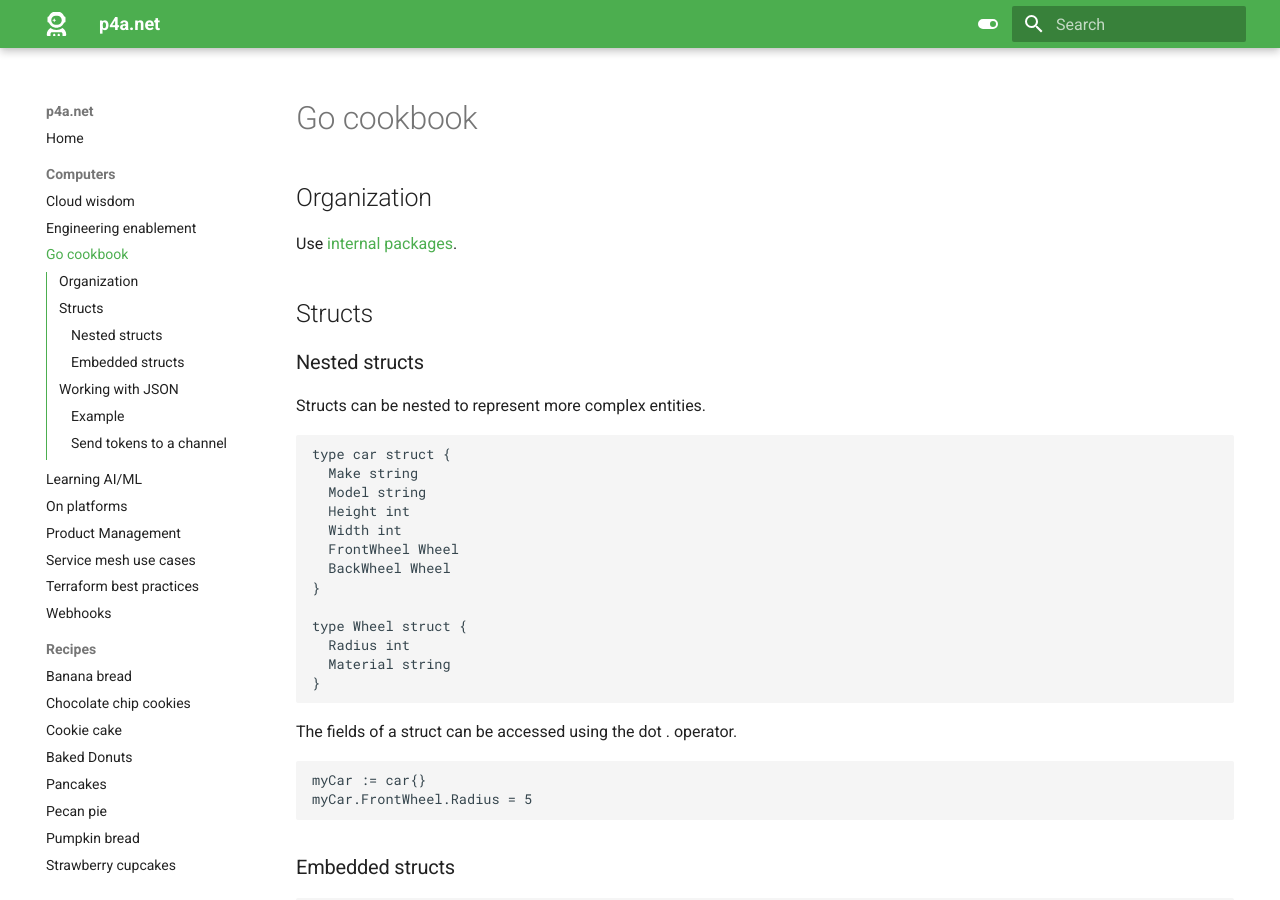
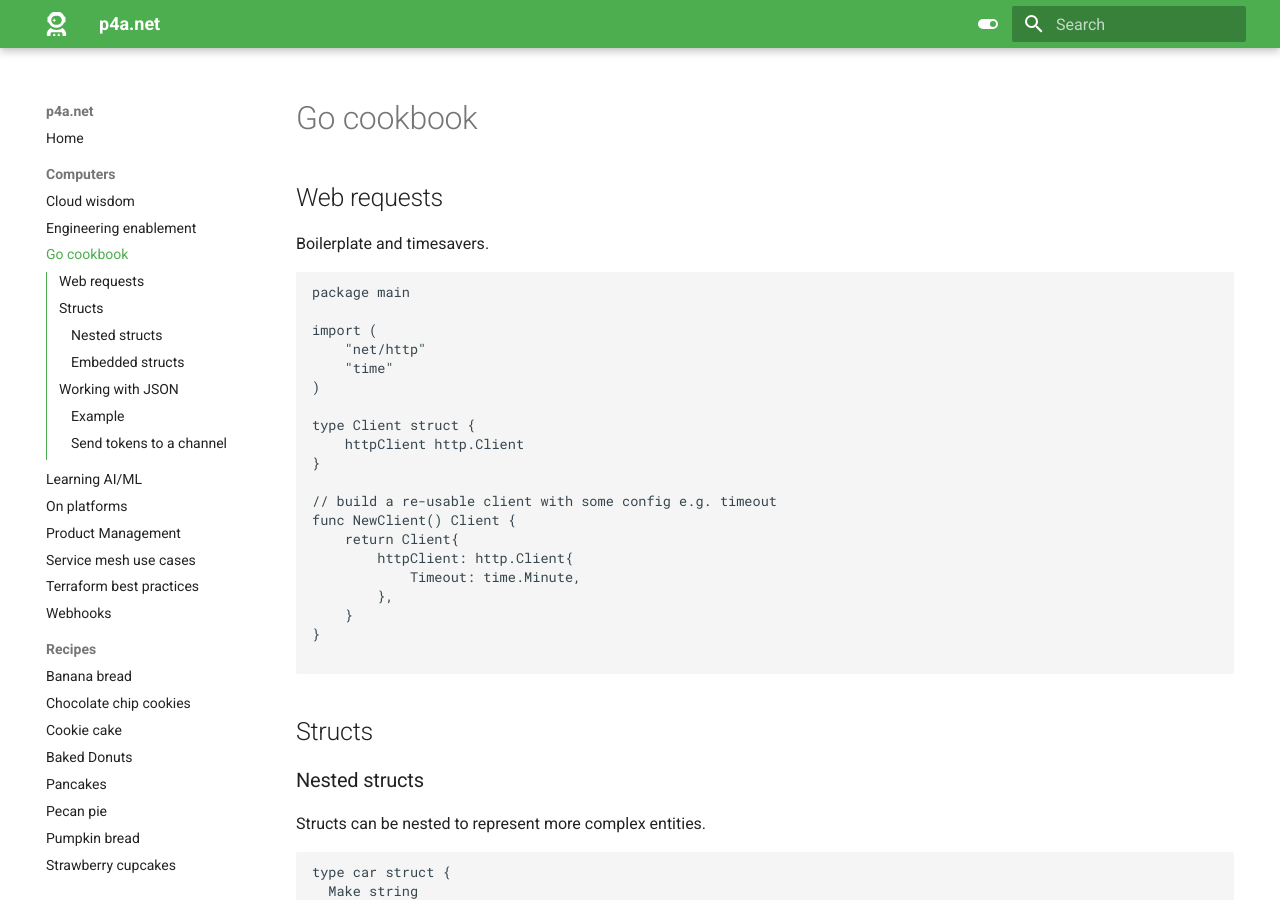
Before and after one commit to seajoshc/p4adotnet, an MkDocs documentation site: the page built from docs/computers/go.md, in a window 1280 px wide and 900 px high. Built offline with MkDocs 1.6.1 and Material for MkDocs 9.7.7, drawn with Linux system fonts in a browser that asks for light colours; some of the changed text lies outside the part shown.

Commit message:
Update go.md

````diff
--- a/docs/computers/go.md
+++ b/docs/computers/go.md
@@ -1,8 +1,31 @@
 # Go cookbook
 
-## Organization
+## Web requests
 
-Use [internal packages](https://dave.cheney.net/2019/10/06/use-internal-packages-to-reduce-your-public-api-surface).
+Boilerplate and timesavers.
+
+```go
+package main
+
+import (
+	"net/http"
+	"time"
+)
+
+type Client struct {
+	httpClient http.Client
+}
+
+// build a re-usable client with some config e.g. timeout
+func NewClient() Client {
+	return Client{
+		httpClient: http.Client{
+			Timeout: time.Minute,
+		},
+	}
+}
+
+```
 
 ## Structs
 
````
Also changed, not shown: other parts of docs/computers/go.md (+0 -4 lines).
